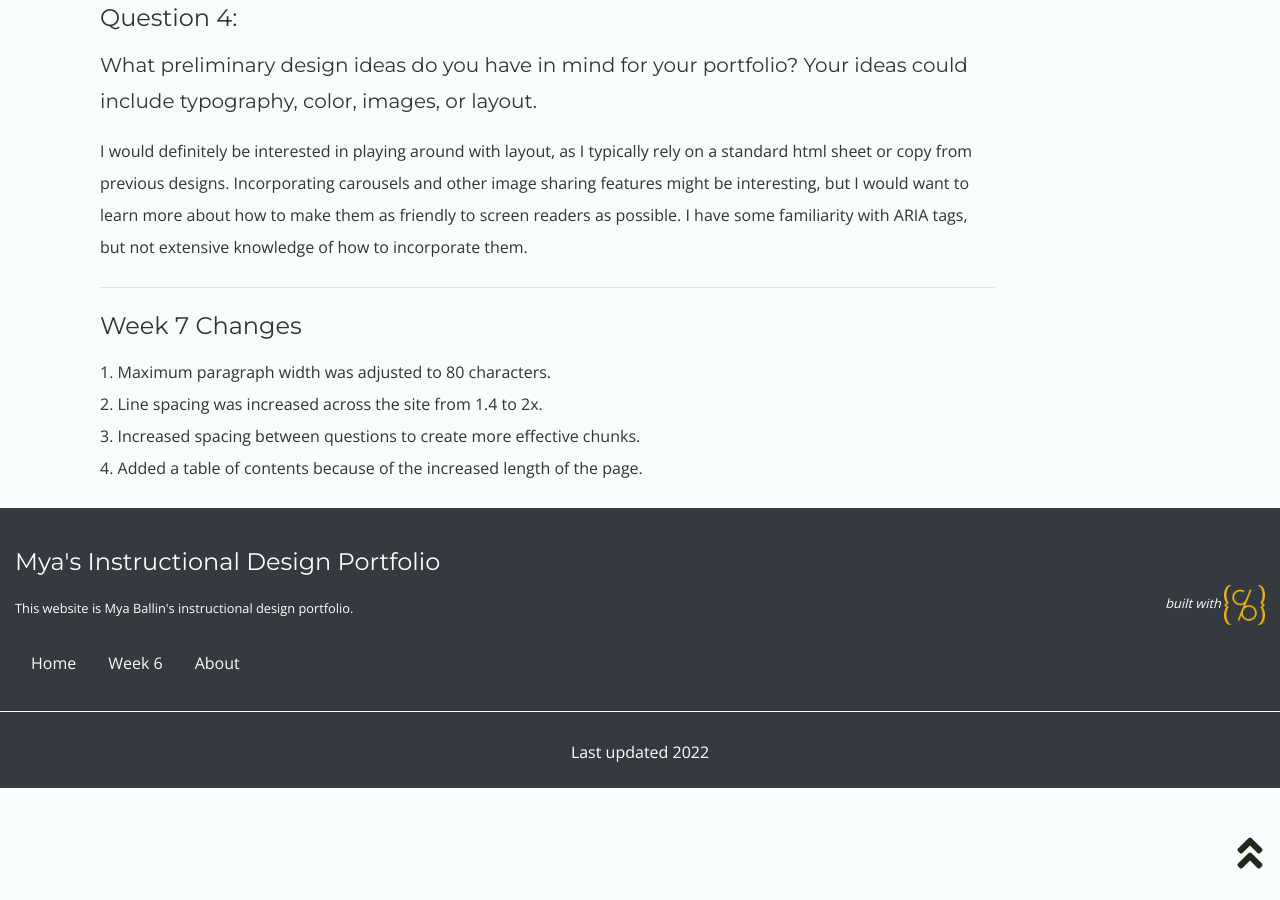
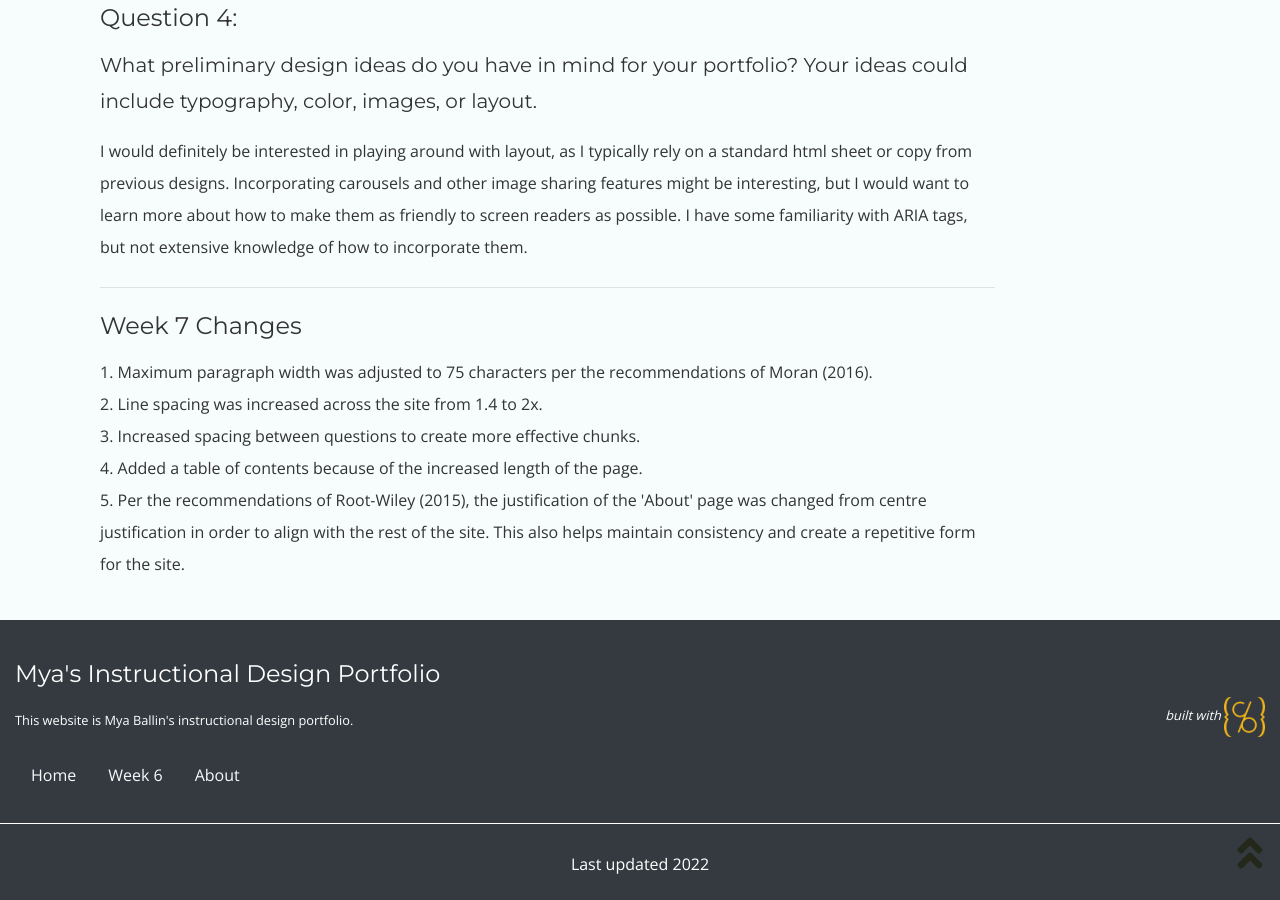
Before and after one commit to mxballin/instructional-design, a Jekyll site: the page built from index.md, in a window 1280 px wide and 900 px high, scrolled down 1156 px. Built offline with Jekyll 4.4.1, drawn with Linux system fonts in a browser that asks for light colours; some web fonts are replaced.

Commit message:
Update home-infographic.html

```diff
--- a/_layouts/home-infographic.html
+++ b/_layouts/home-infographic.html
@@ -11,7 +11,7 @@ layout: page
       {% include feature/nav-menu.html sections="Question 1;Question 2;Question 3;Question 4;Week 7 Changes" %}
       <p class="pt-2">
       <h4 id="question-1">Question 1:</h4> <h5>How might you use a digital portfolio? What purpose do you want it to serve?</h5></p>
-      <p class="py-2" style="width=80ch;">
+      <p class="py-2" style="width=75ch;">
       A digital portfolio is something that can be shared along with a resume and cover letter as a way of demonstrating competencies related to a particular concept or task.
       It offers a space where you can show projects that you have worked on rather than just describing them verbally.
       I would like my portfolio to serve as a space where I can document my journey through the ID certificate and to act as a tool I can use in the future to complement my CV.
@@ -33,10 +33,13 @@ layout: page
 </p>
 <hr>
     <h4 id="week-7-changes">Week 7 Changes</h4>
-1. Maximum paragraph width was adjusted to 80 characters.<br>
+    <p>
+1. Maximum paragraph width was adjusted to 75 characters per the recommendations of Moran (2016).<br>
 2. Line spacing was increased across the site from 1.4 to 2x.<br>
 3. Increased spacing between questions to create more effective chunks.<br>
-4. Added a table of contents because of the increased length of the page.
-    </div>
+4. Added a table of contents because of the increased length of the page.<br>
+5. Per the recommendations of Root-Wiley (2015), the justification of the 'About' page was changed from centre justification in order to align with the rest of the site. This also helps maintain consistency and create a repetitive form for the site.
+    </p>
+  </div>
   </div>
 </div>
```
